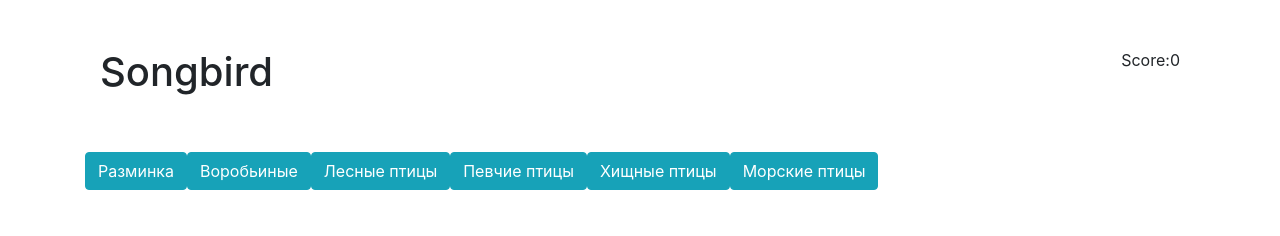
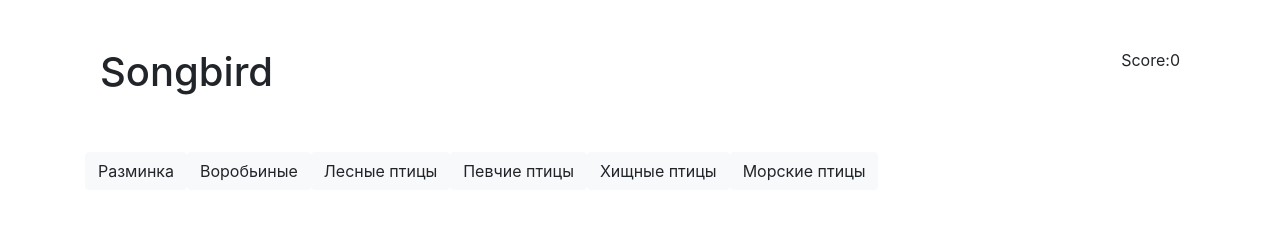
Before and after one commit to Krukovich/songbird, a React (Create React App) app in the folder songbird/: page / in a window 1280 px wide. Shown: the top 236 px of the page. Built offline with nearby package versions, Linux system fonts and the light colour scheme; no server answers.

Commit message:
feat: add progressbar

```diff
--- a/songbird/src/App.tsx
+++ b/songbird/src/App.tsx
@@ -7,7 +7,14 @@ import Info from './Components/Info/Info';
 import Alert from './Components/Alert/Alert';
 import Hint from './Components/Hint/Hint';
 import {
-  BIRDS_DATA, MAX_COUNT_BIRDS, AGREE_ANSWER, ERROR_ANSWER, ZERO, MAX_FACTOR, BIRDS_IMG_SRC,
+  BIRDS_PROGRESS,
+  BIRDS_DATA,
+  MAX_COUNT_BIRDS,
+  AGREE_ANSWER,
+  ERROR_ANSWER,
+  ZERO,
+  MAX_FACTOR,
+  BIRDS_IMG_SRC,
 } from './constants';
 import { getRandomNumber, playAudio } from './service';
 import { Bird } from './Interfaces/Bird';
@@ -20,12 +27,14 @@ interface AppState {
   selectedBird: Bird,
   isFalse: boolean,
   imgSrc: string,
+  progress: any,
 }
 
 class App extends React.Component<{}, AppState> {
   constructor(props: any) {
     super(props);
     this.state = {
+      progress: BIRDS_PROGRESS,
       isFalse: true,
       score: ZERO,
       level: ZERO,
@@ -61,6 +70,7 @@ class App extends React.Component<{}, AppState> {
 
   stepNextLevel = () => {
     let { level } = this.state;
+    this.changeProgress(level);
     this.setState({ level: level += 1 });
     this.setState(
       {
@@ -70,6 +80,17 @@ class App extends React.Component<{}, AppState> {
         imgSrc: BIRDS_IMG_SRC,
       },
     );
+  }
+
+  changeProgress = (step: number) => {
+    const { progress } = this.state;
+    const newProgress = progress.map((item: object, index: number) => {
+      if (step === index) {
+        return { ...item, complete: true };
+      }
+      return { ...item };
+    });
+    this.setState({ progress: newProgress });
   }
 
   checkAnswer = (selectedBird: Bird) => {
@@ -88,6 +109,7 @@ class App extends React.Component<{}, AppState> {
 
   render() {
     const {
+      progress: birds,
       score,
       level,
       actualBird,
@@ -110,7 +132,7 @@ class App extends React.Component<{}, AppState> {
         </div>
         <div className="row">
           <div className="col-12 mt-5">
-            <Menu />
+            <Menu birds={birds} />
           </div>
         </div>
         <div className="row">
--- a/songbird/src/Components/Menu/Menu.tsx
+++ b/songbird/src/Components/Menu/Menu.tsx
@@ -1,15 +1,25 @@
 import React from 'react';
 import MenuBtn from './MenuBtn';
-import { BIRDS } from '../../constants';
 
-interface IMap {
-  item: String
+interface MenuProps {
+  birds: [],
 }
 
-const Menu = () => (
-  <>
-    {BIRDS.map((title) => <MenuBtn title={title} />)}
-  </>
-);
+const Menu: React.FC<MenuProps> = (props: MenuProps) => {
+  const { birds } = props;
+
+  return (
+    <>
+      {birds.map((item: { id: number, name: string, complete: boolean }) => (
+        <MenuBtn
+          key={item.id}
+          id={item.id}
+          name={item.name}
+          complete={item.complete}
+        />
+      ))}
+    </>
+  );
+};
 
 export default Menu;
--- a/songbird/src/Components/Menu/MenuBtn.tsx
+++ b/songbird/src/Components/Menu/MenuBtn.tsx
@@ -1,12 +1,22 @@
 import React from 'react';
 
 interface menuBtnProps {
-  title: string
+  id: number,
+  name: string,
+  complete: boolean,
 }
 
 const MenuBtn: React.FC<menuBtnProps> = (props: menuBtnProps) => {
-  const { title } = props;
-  const btn = <button type="button" className="btn btn-info">{title}</button>;
+  const { id, name, complete } = props;
+  const changeClassName = () => {
+    if (complete) {
+      return 'btn btn-info';
+    }
+    return 'btn btn-light';
+  };
+
+  const btn = <button key={id} type="button" className={changeClassName()}>{name}</button>;
+
   return (
     <>
       {btn}
--- a/songbird/src/constants.tsx
+++ b/songbird/src/constants.tsx
@@ -1,16 +1,23 @@
-export const BIRDS: string[] = ['Разминка', 'Воробьиные', 'Лесные птицы', 'Певчие птицы', 'Хищные птицы', 'Морские птицы'];
+export const BIRDS_PROGRESS = [
+  { id: 1, name: 'Разминка', complete: false },
+  { id: 2, name: 'Воробьиные', complete: false },
+  { id: 3, name: 'Лесные птицы', complete: false },
+  { id: 4, name: 'Певчие птицы', complete: false },
+  { id: 5, name: 'Хищные птицы', complete: false },
+  { id: 6, name: 'Морские птицы', complete: false },
+];
 
-export const MAX_COUNT_BIRDS = 6;
+export const MAX_COUNT_BIRDS: number = 6;
 
-export const ZERO = 0;
+export const ZERO: number = 0;
 
-export const MAX_FACTOR = 5;
+export const MAX_FACTOR: number = 5;
 
-export const AGREE_ANSWER = '/audio/correct.mp3';
+export const AGREE_ANSWER: string = '/audio/correct.mp3';
 
-export const ERROR_ANSWER = '/audio/error.mp3';
+export const ERROR_ANSWER: string = '/audio/error.mp3';
 
-export const BIRDS_IMG_SRC = '/img/bird.jpg';
+export const BIRDS_IMG_SRC: string = '/img/bird.jpg';
 
 export const BIRDS_DATA = [
   [
```
